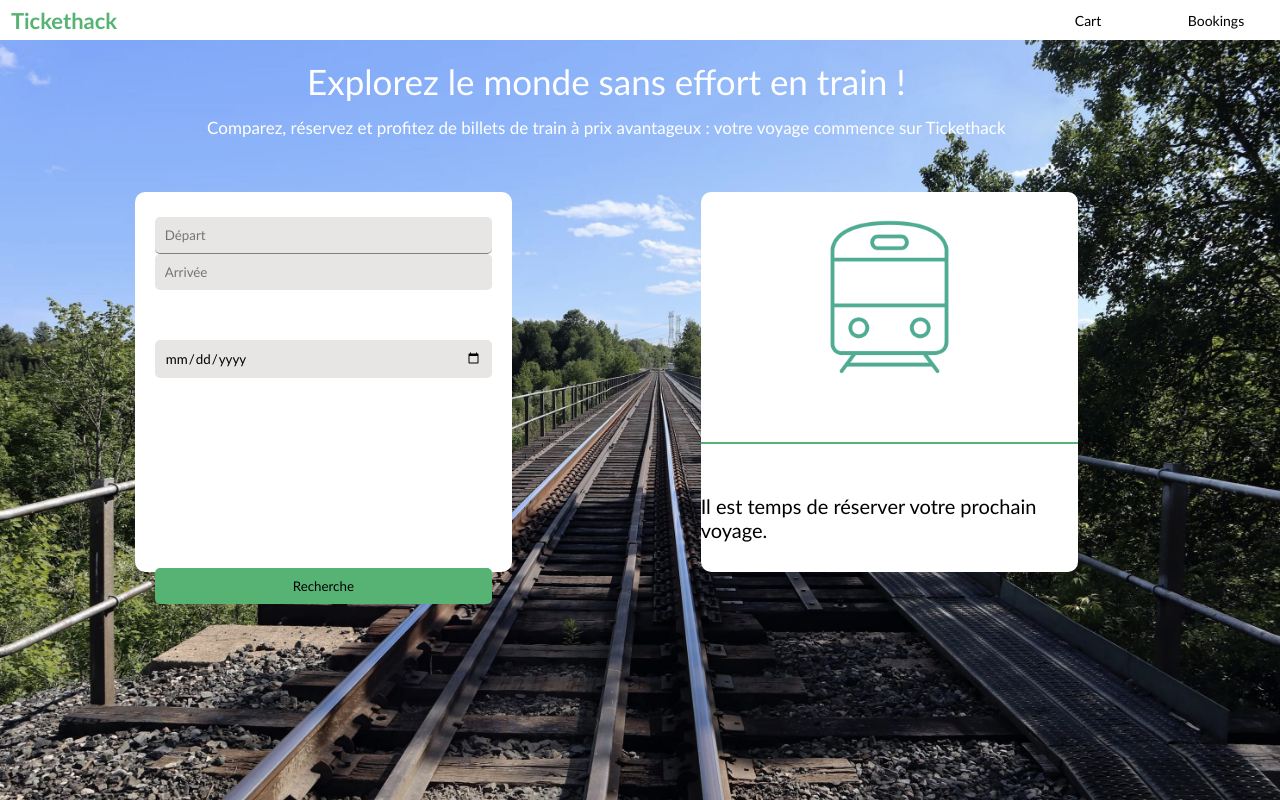
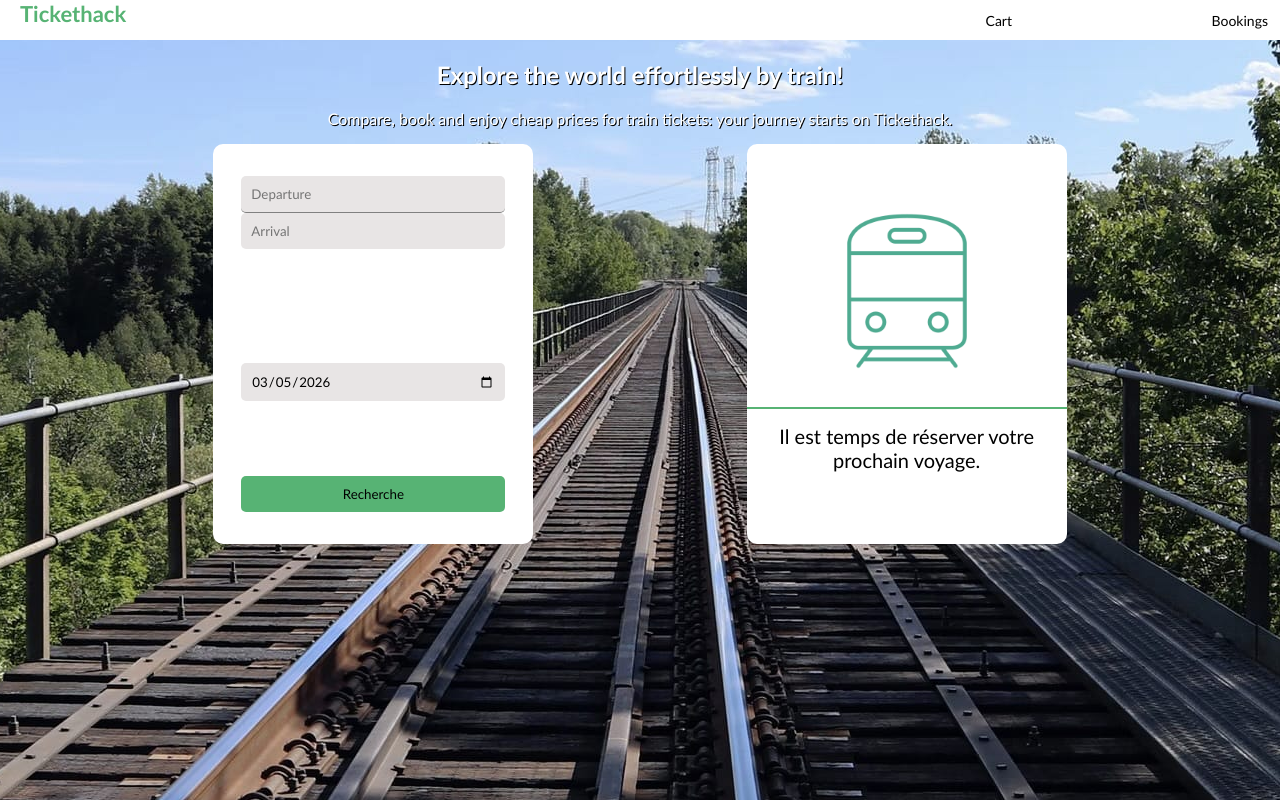
Before and after one commit to WeKeys-Lyon/hackathon-frontend, a plain HTML site: page index.html in a window 1280 px wide. Drawn offline with Linux system fonts and the light colour scheme.

Commit message:
Correction du index.html et style.css, début de travail sur script.js

```diff
--- a/index.html
+++ b/index.html
@@ -18,15 +18,15 @@
     </div>
     <div id = "content">
         <div id = "maintext">
-            <div id = "Titre1">Explorez le monde sans effort en train !</div>
-            <div id = "Titre2">Comparez, réservez et profitez de billets de train à prix avantageux : votre voyage commence sur Tickethack</div>
+            <section><h1>Explore the world effortlessly by train!</h1><p>Compare, book and enjoy cheap prices for train tickets: your journey starts on Tickethack.</p></section>
         </div>
         <div id= "cards">
             <div id = "card-left">
-                <input id="départ" type= "text" placeholder ="Départ" />
-                <input id="arrivée" type= "text" placeholder ="Arrivée" />
-                <input id="date" type="date" />
-                <button type="button" id="btn-search">Recherche</button>
+                <div><input id="depart" type= "text" placeholder ="Departure" />
+                <input id="arrivee" type= "text" placeholder ="Arrival" /></div>
+
+                <div><input id="date" type="date" /></div>
+                <div><button type="button" id="btn-search">Recherche</button></div>
             </div>
             <div id = "card-right">
                 <div class="trip">
--- a/script.js
+++ b/script.js
@@ -0,0 +1,22 @@
+//Creation d'un cookie
+function createCookie() {
+  var now = new Date();
+  var time = now.getTime();
+  var expireTime = time + 1000*36000;
+  now.setTime(expireTime);
+  number =  Math.floor(Math.random() * 50000);
+    (!document.cookie) ? document.cookie = 'cookie='+number+';expires='+now.toUTCString()+';path=/' : '';
+  }
+createCookie();
+document.getElementById('date').valueAsDate = new Date();
+
+let myCookie = document.cookie;
+document.getElementById('btn-search').addEventListener('click', function() {
+    let departure = document.querySelector('#depart').value;
+    let arrival = document.querySelector('#arrivee').value;
+    let date = document.querySelector('#date').value;
+    console.log(departure + ' ' + arrival + ' ' + date);
+    fetch('http://localhost:3000/trips/request/' + departure +'/'+arrival+'/'+date)
+    .then(response => response.json())
+    .then(data => console.log(data))
+})
--- a/style.css
+++ b/style.css
@@ -4,6 +4,7 @@ body {
     border: 0;
     padding: 0;
     font-family: 'Trebuchet MS', sans-serif;
+    background: url('./images/background.jpg') no-repeat fixed center;
 }
 
 #container {
@@ -22,85 +23,79 @@ body {
     display: grid;
     grid-template-columns: repeat(20,1fr);
     grid-template-rows: repeat(1,1fr);
+    background-color: white;
 }
 #logo-container {
-    grid-area : 1/1/1/3;
-    display: flex;
-    align-items: center;
-    justify-content: center;
+    grid-area : 1/1/1/7;
     font-weight: bold;
     font-size: 22px;
     color: rgb(87, 179, 116);
+    margin-left: 20px;
 }
 #btn-cart {
-    grid-area : 1/17/1/19;
+    grid-area : 1/12/1/17;
     margin: 6px;
     border: 0px;
     font-family: 'Trebuchet MS', sans-serif;
     background-color: white;
     font-size: 14px;
+    text-align: right;
 }
 #btn-bookings {
-    grid-area : 1/19/1/21;
+    grid-area : 1/17/1/21;
     margin : 6px;
     border: 0px;
     font-family: 'Trebuchet MS', sans-serif;
     background-color: white;
     font-size: 14px;
+    text-align: right;
 }
 #content {
-    grid-area: 2 / 1 / 21/ 21;
-}
-#content {
-    display : grid;
-    grid-template-columns: repeat(19,1fr);
-    grid-template-rows: repeat(20,1fr);
-    background-image: url('./images/background.jpg');
-    background-size: cover;
-    background-position: center;
+    grid-area: 2 / 1 / 21 / 21;
+
 }
 
 #maintext {
-    grid-area: 1 / 4 / 4 / 16;
+    grid-area: 2/1/6/21;
+    display:flex;
+    justify-content: center;
+    align-items: center;
+    overflow: hidden;
+    text-align: center;
+    text-shadow: 1px 1px black;
+    color: white;
+}
+
+#cards {
+    grid-area: 4 / 1 / 19 / 21;
+    display: flex;
+  justify-content: space-evenly;
+  align-items: start;
+}
+
+#card-left {
+    background-color: white;
+    border-radius: 10px;
     display: flex;
     flex-direction: column;
     justify-content: space-around;
     align-items: center;
-    color: white;
+    width: 25vw;
+    min-width: 150px;
+    height: 50vh;
 }
 
-#Titre1 {
-    margin-top: 20px;
-    font-size: 35px;
-}
-
-#Titre2 {
-    font-size: 17px;
-    margin-top: 15px;
-    margin-bottom: 20px;
-}
-
-#cards {
-    grid-area: 5 / 3 / 15 / 17;
-    display: grid;
-    grid-template-columns: repeat(10,1fr);
-    grid-template-rows: repeat(8,1fr);
-}
-
-#card-left {
-    background-color: white;
-    grid-area: 1/1/9/5;
-    border-radius: 10px;
-}
-
-#card-left {
+#card-left > div {
+    width: 95%;
+    height: auto;
     display: flex;
     flex-direction: column;
+    min-width: 120px;
+  justify-content: center;
+
 }
-
-#départ{
+#depart{
     padding: 10px;
-    margin-top: 25px;
     margin-left: 20px;
     margin-right: 20px;
     border-bottom: 1px grey solid;
@@ -112,7 +107,7 @@ body {
     font-family: 'Trebuchet MS', sans-serif;
 }
 
-#arrivée {
+#arrivee {
     padding:10px;
     margin-left: 20px;
     margin-right: 20px;
@@ -123,6 +118,7 @@ body {
     border-top: 0px;
     border-radius: 5px;
     font-family: 'Trebuchet MS', sans-serif;
+
 }
 
 #date {
@@ -133,11 +129,13 @@ body {
     border: 0px;
     background-color: rgb(232, 229, 229);
     border-radius: 5px;
+    min-width: 120px;
     font-family: 'Trebuchet MS', sans-serif;
 }
+
 #btn-search {
     padding: 10px;
-    margin-top: 190px;
+    margin-top: 10px;
     margin-left: 20px;
     margin-right: 20px;
     border: 0px;
@@ -148,13 +146,13 @@ body {
 
 #card-right{
     background-color: white;
-    background-color: white;
-    grid-area: 1/7/9/11;
     border-radius: 10px;
     display: flex;
-    flex-direction: column;
-    align-items: center;
-    justify-content: center;
+    justify-content: space-evenly;
+    align-items: start;
+    width: 25vw;
+    min-width: 150px;
+    height: 50vh;
 }
 
 .trip {
@@ -167,16 +165,14 @@ body {
 }
 
 #bookyourtrip {
-    padding-top: 50px;
-    margin-top: 50px;
     font-size : 20px;
     border-top: 2px rgb(87, 179, 116) solid;
+    text-align: center;
+    padding-top: 15px;
 }
 
 #train {
-    width: 50%;
-    height: 50%;
-    justify-self: center
+    width: 60%;
 }
 
 #notfound {
```
